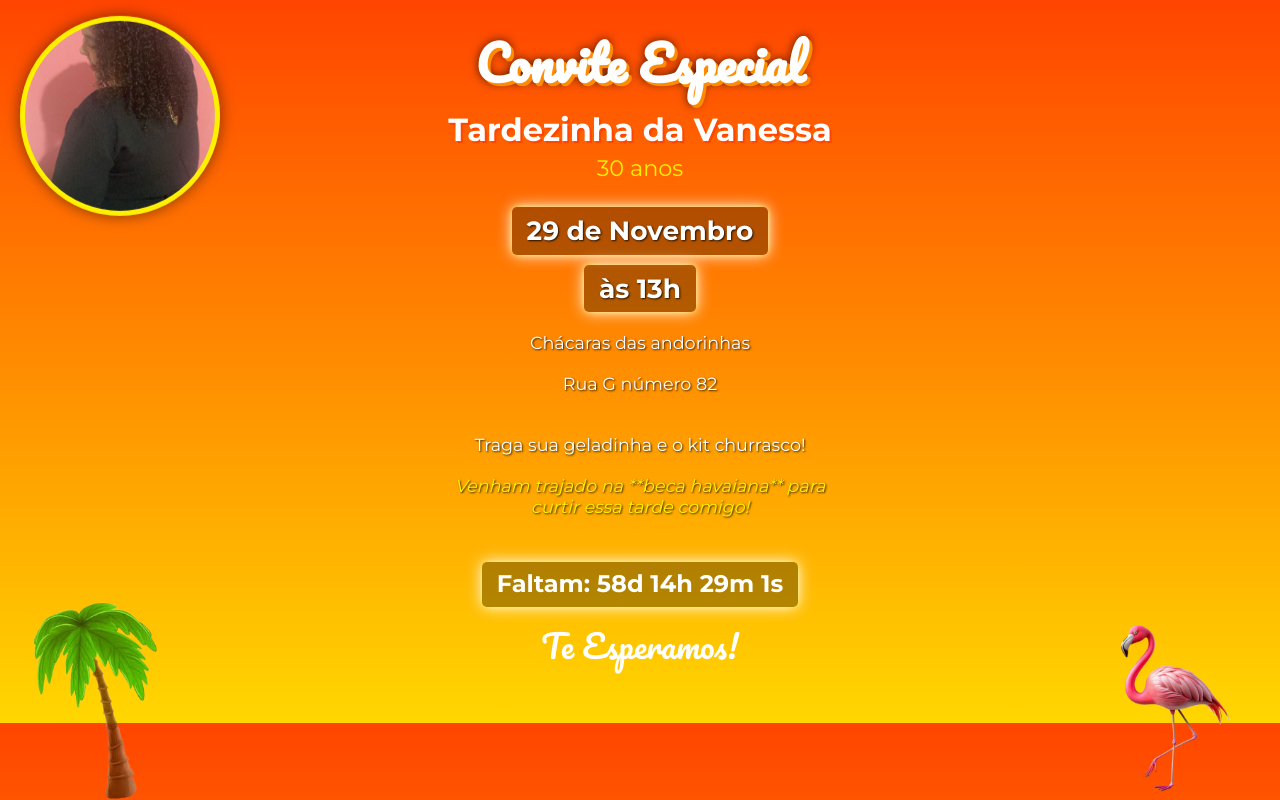
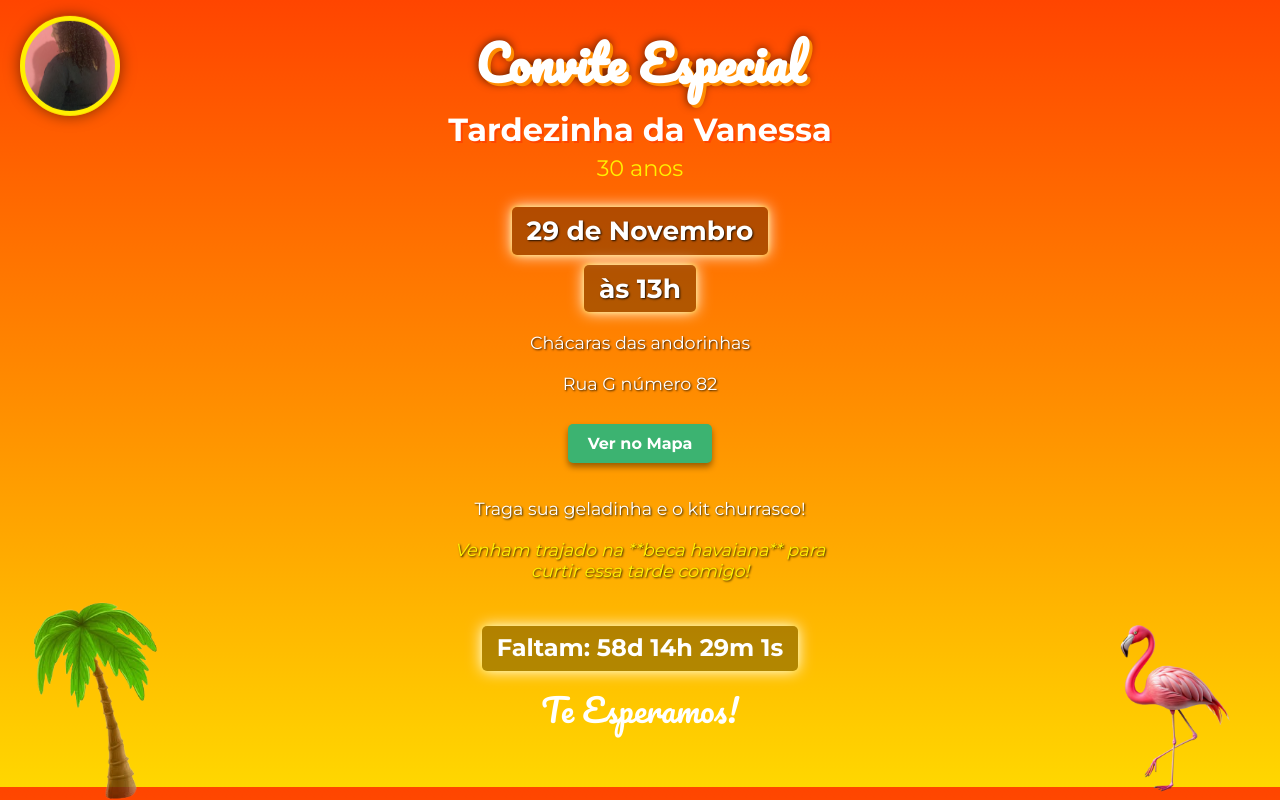
Before and after one commit to MarceloMederi/Convite_niver_mana, a plain HTML site: page index.html in a window 1280 px wide. Both pictures are taken after a click on the button "ABRIR CONVITE & PLAY". Drawn offline with Linux system fonts and the light colour scheme.

Commit message:
Alterado estrutura do css

```diff
--- a/assets/css/style.css
+++ b/assets/css/style.css
@@ -6,6 +6,7 @@
 }
 
 body, html {
+    /* CORREÇÃO: Removemos altura fixa para permitir a rolagem (scroll) */
     background: linear-gradient(
         to bottom,
         #FF4500,
@@ -15,7 +16,7 @@ body, html {
     font-family: 'Montserrat', sans-serif;
     color: white;
     text-align: center;
-    overflow-x: hidden;
+    overflow-x: hidden; /* Evita a barra de rolagem horizontal */
 }
 
 /* Classe para esconder e adicionar transição */
@@ -104,6 +105,31 @@ body, html {
     font-weight: bold;
     color: #FFF000;
 }
+
+/* --- Estilo do Botão de Localização --- */
+.btn-localizacao {
+    display: inline-block;
+    margin-top: 15px;
+    padding: 10px 20px;
+
+    background-color: #3CB371; /* Verde tropical */
+    color: white;
+    text-decoration: none;
+
+    border-radius: 5px;
+    font-weight: 700;
+    font-size: 1em;
+
+    box-shadow: 0 4px 6px rgba(0, 0, 0, 0.4);
+
+    transition: background-color 0.3s, transform 0.3s;
+}
+
+.btn-localizacao:hover {
+    background-color: #2E8B57;
+    transform: translateY(-2px);
+}
+
 
 /* Rodapé e Contagem Regressiva */
 footer {
@@ -241,11 +267,11 @@ footer {
 
 /* Foto Circular (canto superior esquerdo) */
 .foto-perfil {
-    position: fixed;
+    position: fixed; /* Fixa no canto superior mesmo com scroll */
     top: 20px;
     left: 20px;
-    width: 200px;
-    height: 200px;
+    width: 100px;
+    height: 100px;
     border-radius: 50%;
     background: url('../img/foto.jpeg') no-repeat center / cover;
     border: 5px solid #FFF000;
--- a/index.html
+++ b/index.html
@@ -42,6 +42,12 @@
                 <div class="local">
                     <p>Chácaras das andorinhas</p>
                     <p>Rua G número 82</p>
+
+                    <a href="https://maps.app.goo.gl/Bo4BsmLWLeRwWVKW7"
+                       target="_blank"
+                       class="btn-localizacao">
+                        Ver no Mapa
+                    </a>
                 </div>
             </section>
 
```
